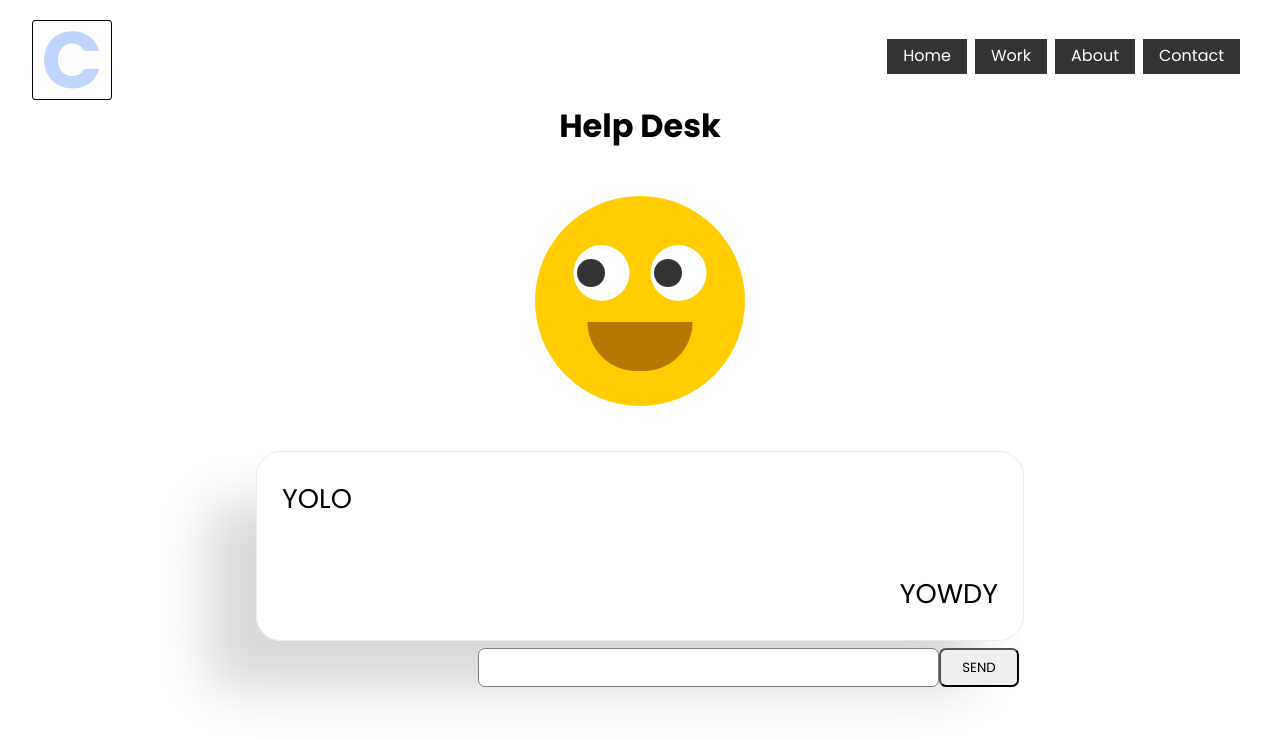
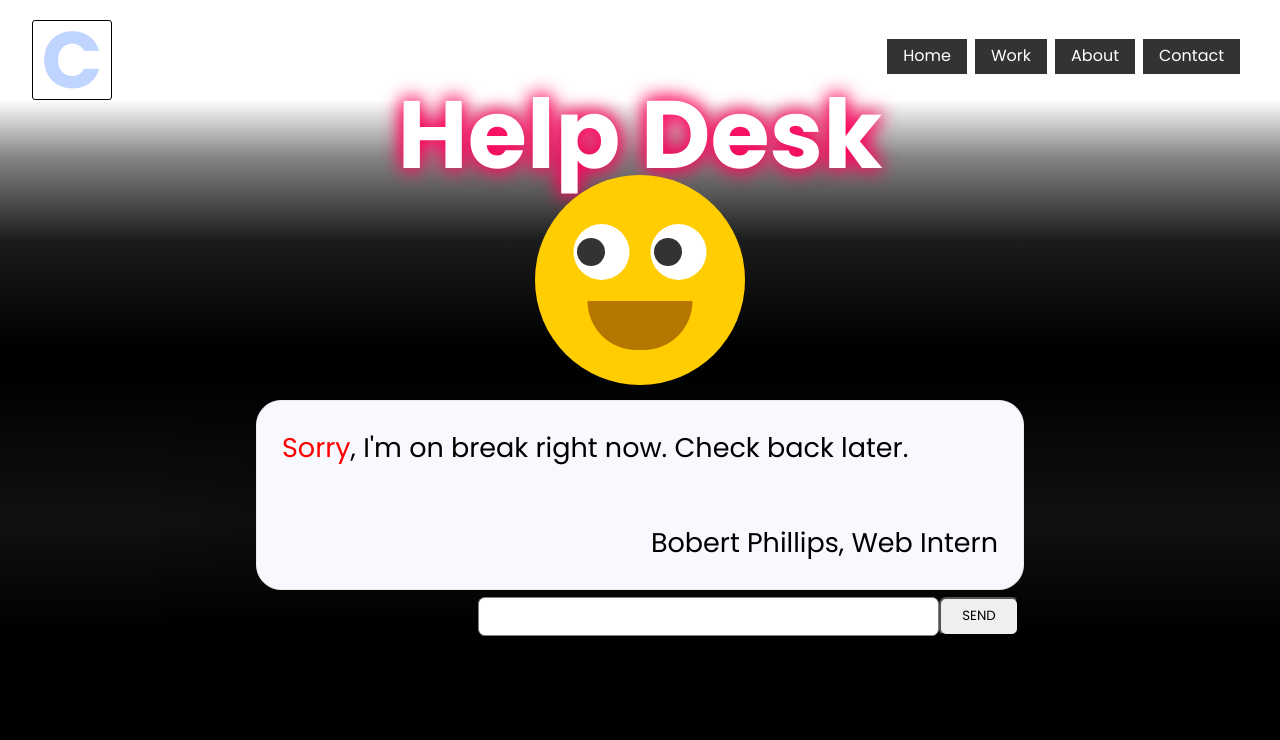
Before and after one commit to CodeChung/portfolio3, a Nuxt app: page /about in a window 1280 px wide. Shown: the top 740 px of the page. Built offline with nearby package versions, Linux system fonts and the light colour scheme.

Commit message:
boberts on break

```diff
--- a/pages/about.vue
+++ b/pages/about.vue
@@ -1,6 +1,6 @@
 <template>
   <div class="about" @mousemove="moveEyes">
-    <h1>Help Desk</h1>
+    <h1 class="neon" data-text="Help Desk">Help Desk</h1>
     <div class="butler">
       <div class="face">
         <div class="eyes">
@@ -12,14 +12,14 @@
     </div>
     <div class="messages">
       <div class="bobert message-chat">
-        <p>YOLO</p>
+        <p><span style="color:red;">Sorry</span>, I'm on break right now. Check back later.</p>
       </div>
       <div class="client message-chat">
-        <p>YOWDY</p>
+        <p>Bobert Phillips, Web Intern</p>
       </div>
     </div>
     <div class="message-input">
-      <input type="text" v-model="text" >
+      <input type="text" v-model="text" />
       <button>SEND</button>
     </div>
   </div>
@@ -27,8 +27,7 @@
 
 <script>
 export default {
-  components: {
-  },
+  components: {},
   head() {
     return {
       title: "About the App",
@@ -67,8 +66,77 @@ export default {
   align-items: center;
   height: calc(100vh - 100px);
   flex-direction: column;
+  /* Permalink - use to edit and share this gradient: https://colorzilla.com/gradient-editor/#000000+0,ffffff+0,878787+8,1c1c1c+20,000000+35,000000+35,000000+39,111111+60,000000+76,000000+99,000000+100,131313+100 */
+  background: #000000; /* Old browsers */
+  background: -moz-linear-gradient(
+    top,
+    #000000 0%,
+    #ffffff 0%,
+    #878787 8%,
+    #1c1c1c 20%,
+    #000000 35%,
+    #000000 35%,
+    #000000 39%,
+    #111111 60%,
+    #000000 76%,
+    #000000 99%,
+    #000000 100%,
+    #131313 100%
+  ); /* FF3.6-15 */
+  background: -webkit-linear-gradient(
+    top,
+    #000000 0%,
+    #ffffff 0%,
+    #878787 8%,
+    #1c1c1c 20%,
+    #000000 35%,
+    #000000 35%,
+    #000000 39%,
+    #111111 60%,
+    #000000 76%,
+    #000000 99%,
+    #000000 100%,
+    #131313 100%
+  ); /* Chrome10-25,Safari5.1-6 */
+  background: linear-gradient(
+    to bottom,
+    #000000 0%,
+    #ffffff 0%,
+    #878787 8%,
+    #1c1c1c 20%,
+    #000000 35%,
+    #000000 35%,
+    #000000 39%,
+    #111111 60%,
+    #000000 76%,
+    #000000 99%,
+    #000000 100%,
+    #131313 100%
+  ); /* W3C, IE10+, FF16+, Chrome26+, Opera12+, Safari7+ */
+  filter: progid:DXImageTransform.Microsoft.gradient( startColorstr='#000000', endColorstr='#131313',GradientType=0 ); /* IE6-9 */
 }
 
+.neon {
+  position: absolute;
+  left: 50%;
+  top: 16.9vh;
+  transform: translate(-50%, -50%);
+  margin: 0;
+  padding: 0 20px;
+  font-size: 6em;
+  color: #fff;
+  text-shadow: 0 0 20px #ff005b;
+}
+
+.neon:after {
+  content: attr(data-text);
+  position: absolute;
+  top: 0;
+  left: 0;
+  padding: 0 20px;
+  z-index: -1;
+  color: #ff005b;
+}
 
 .face {
   width: 300px;
@@ -79,6 +147,8 @@ export default {
   justify-content: center;
   align-items: center;
   transform: scale(0.7);
+  position: relative;
+  top: 30px;
 }
 
 .face::before {
@@ -140,6 +210,7 @@ export default {
   padding: 25px;
   box-shadow: -50px 50px 50px rgba(0, 0, 0, 0.15);
   border: 1px solid #ebebeb;
+  background: ghostwhite;
 }
 
 .message-chat {
@@ -184,4 +255,13 @@ export default {
   border-radius: 6.9px;
   outline: none;
 }
+
+@media(max-width:768px) {
+  .neon {
+    font-size: 3.14em;
+  }
+  .message-chat {
+    font-size: 16px;
+  }
+}
 </style>
```
